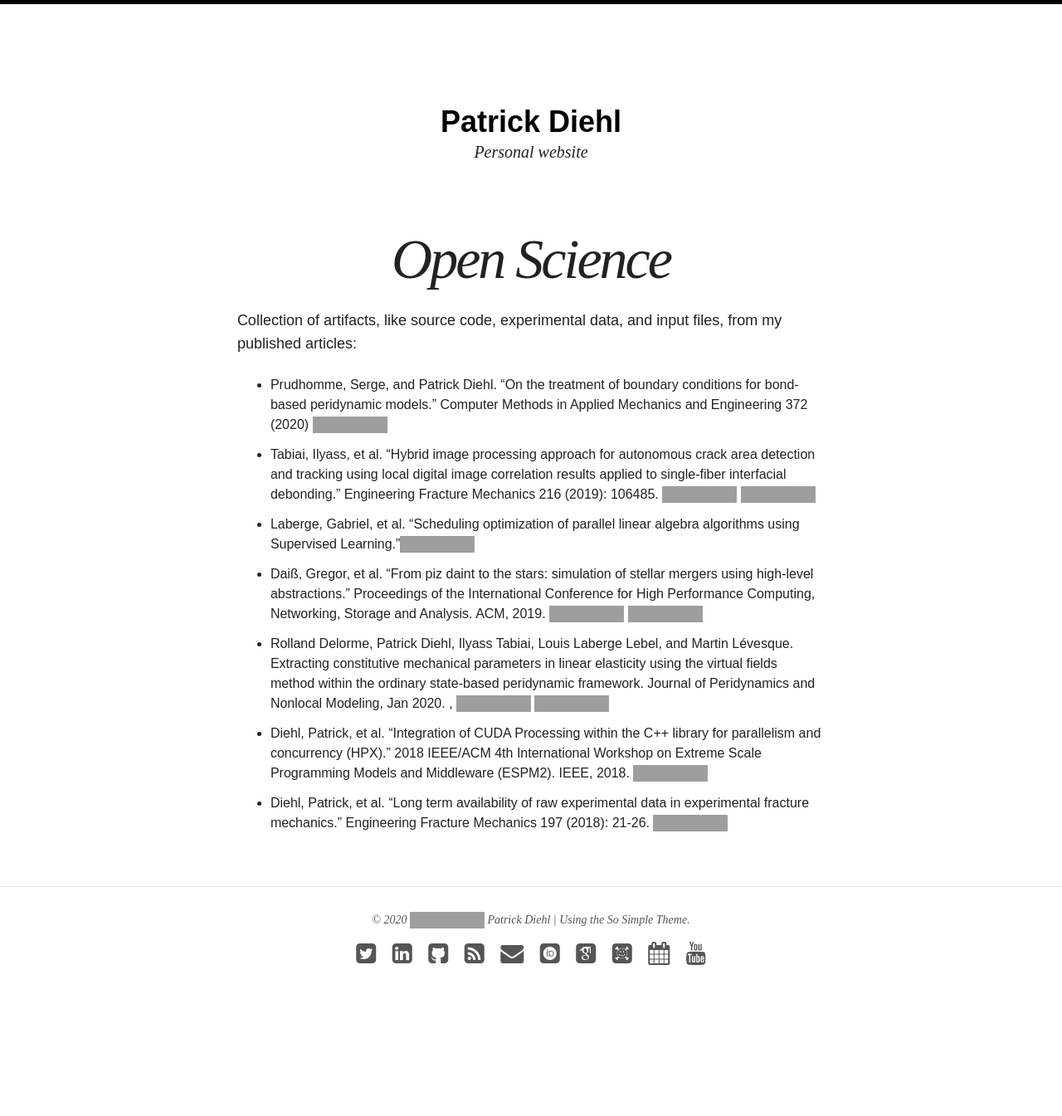
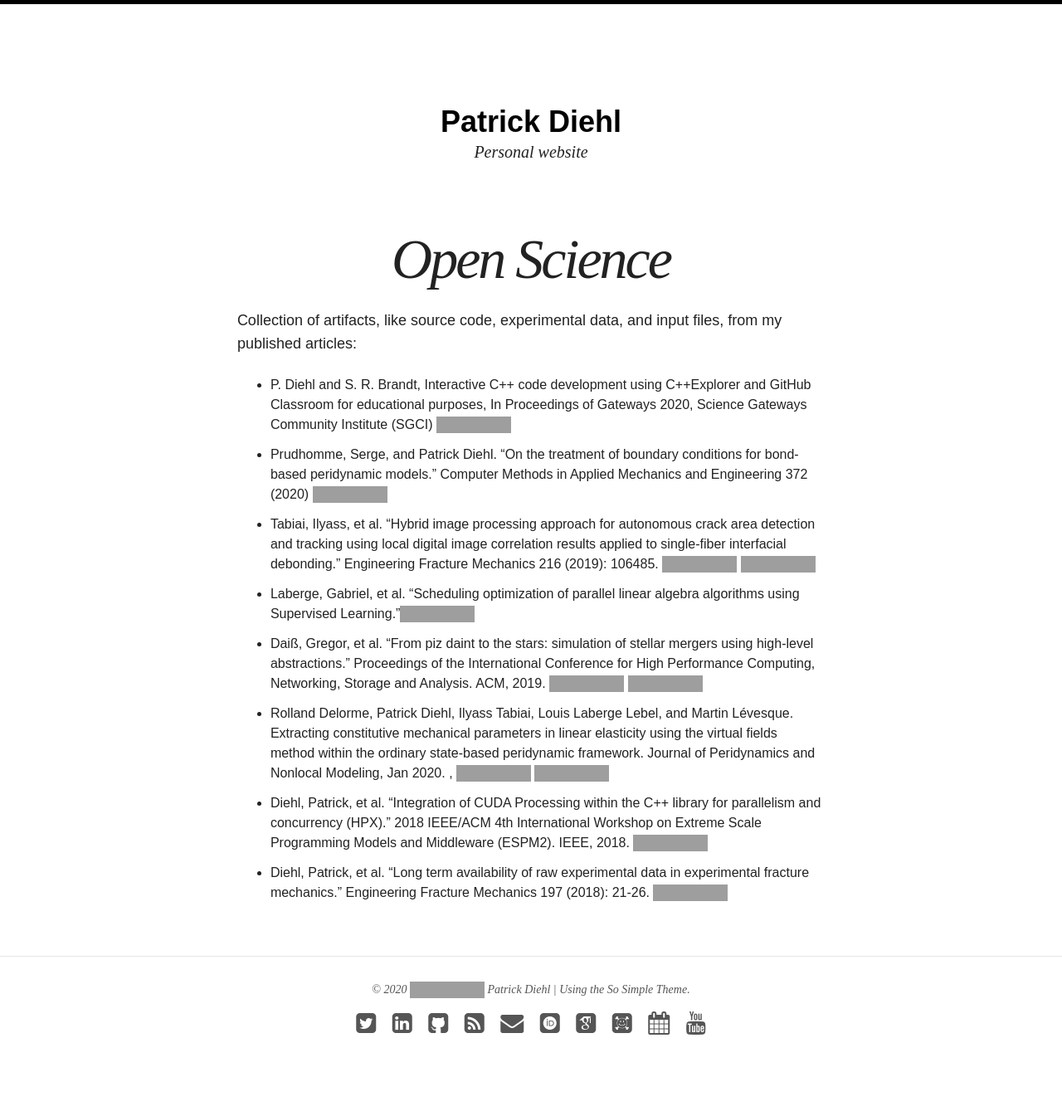
Before and after one commit to diehlpk/diehlpk.github.io, a Jekyll site: the page built from openscience/index.md, in a window 1280 px wide. Shown: the whole page at 83% size. Built offline with Jekyll 4.4.1, drawn with Linux system fonts in a browser that asks for light colours; nearby versions of some CDN libraries; some web fonts are replaced; before the commit the page ends 1261 px from its top, so only the background shows below that; grey boxes are pictures that could not be loaded.

Commit message:
Update open science

```diff
--- a/openscience/index.md
+++ b/openscience/index.md
@@ -5,6 +5,7 @@ title: Open Science
 
 Collection of artifacts, like source code, experimental data, and input files, from my published articles:
 
+* P. Diehl and S. R. Brandt, Interactive C++ code development using C++Explorer and GitHub Classroom for educational purposes, In Proceedings of Gateways 2020, Science Gateways Community Institute (SGCI) [![DOI](https://zenodo.org/badge/DOI/10.5281/zenodo.3703222.svg)](https://doi.org/10.5281/zenodo.3703222)
 * Prudhomme, Serge, and Patrick Diehl. "On the treatment of boundary conditions for bond-based peridynamic models." Computer Methods in Applied Mechanics and Engineering 372 (2020) [![DOI](https://zenodo.org/badge/DOI/10.5281/zenodo.3942681.svg)](https://doi.org/10.5281/zenodo.3942681)
 * Tabiai, Ilyass, et al. "Hybrid image processing approach for autonomous crack area detection and tracking using local digital image correlation results applied to single-fiber interfacial debonding." Engineering Fracture Mechanics 216 (2019): 106485. [![DOI](https://zenodo.org/badge/DOI/10.5281/zenodo.1188272.svg)](https://doi.org/10.5281/zenodo.1188272) [![DOI](https://zenodo.org/badge/DOI/10.5281/zenodo.2566394.svg)](https://doi.org/10.5281/zenodo.2566394)
 * Laberge, Gabriel, et al. "Scheduling optimization of parallel linear algebra algorithms using Supervised Learning."[![DOI](https://zenodo.org/badge/DOI/10.5281/zenodo.3370028.svg)](https://doi.org/10.5281/zenodo.3370028)
```
